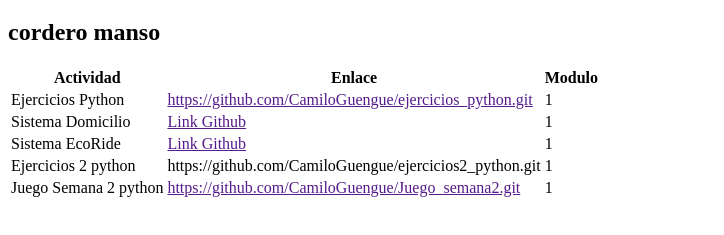
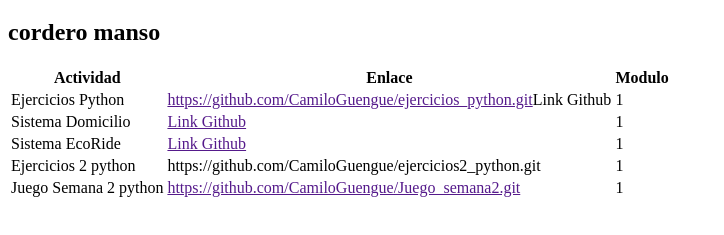
Before and after one commit to CamiloGuengue/Portafolio, a plain HTML site: page index.html in a window 1280 px wide. Shown: the part 87-322 px from the top of the page, without its empty margins (0-724 px from the left). Drawn offline with Linux system fonts and the light colour scheme.

Commit message:
Update index.html

```diff
--- a/index.html
+++ b/index.html
@@ -15,7 +15,7 @@
         </tr>
         <tr>
             <td>Ejercicios Python</td>
-            <td><a href =>https://github.com/CamiloGuengue/ejercicios_python.git</a></td>
+            <td><a href =>https://github.com/CamiloGuengue/ejercicios_python.git</a>Link Github</td>
             <td>1</td>
         </tr>
 
```
